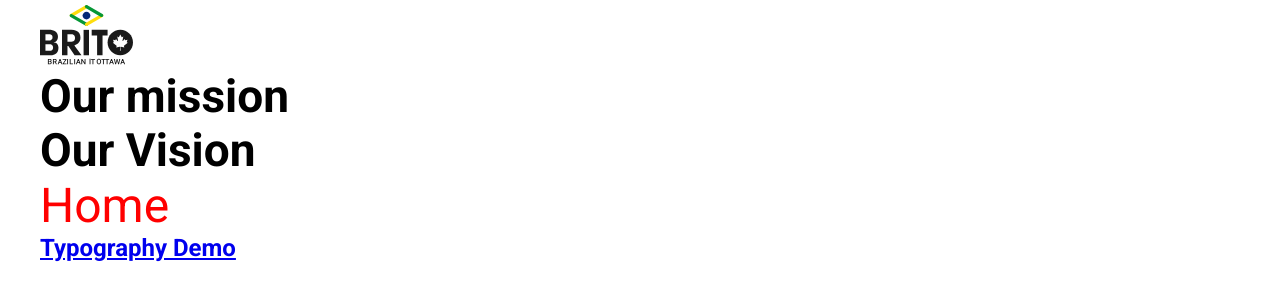
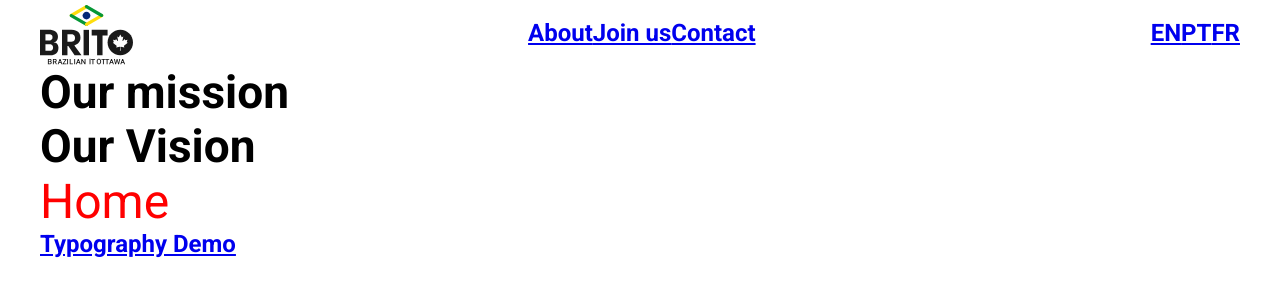
Before and after one commit to brito-ca/brito-website, a Next.js app: page / in a window 1280 px wide. Shown: the top 300 px of the page. Built offline with nearby package versions, Linux system fonts and the light colour scheme.

Commit message:
Added initial divs and align-items center

```diff
--- a/components/Header/Header.jsx
+++ b/components/Header/Header.jsx
@@ -1,10 +1,27 @@
 import Image from "next/image";
-import smallLogo from "../../public/images/logo-small.svg"
+import smallLogo from "../../public/images/logo-small.svg";
+import Link from "next/link";
 
 const Header = () => {
   return (
-    <div>
+    <div className="flex-row-space-between">
       <Image alt="logo small" src={smallLogo} />
+      <div>
+        <a href="#about">About</a>
+        <a href="#join-us">Join us</a>
+        <a href="#contact">Contact</a>
+      </div>
+      <div>
+        <Link href="/en/home" className="uppercase">
+          en
+        </Link>
+        <Link href="/pt/home" className="uppercase">
+          pt
+        </Link>
+        <Link href="/fr/home" className="uppercase">
+          fr
+        </Link>
+      </div>
     </div>
   );
 };
--- a/styles/globals.css
+++ b/styles/globals.css
@@ -243,6 +243,7 @@ button.outline:disabled {
   display: flex;
   flex-direction: row;
   flex-wrap: wrap;
+  align-items: center;
   justify-content: flex-start;
 }
 
@@ -250,6 +251,7 @@ button.outline:disabled {
   display: flex;
   flex-direction: row;
   flex-wrap: wrap;
+  align-items: center;
   justify-content: flex-end;
 }
 
@@ -257,6 +259,7 @@ button.outline:disabled {
   display: flex;
   flex-direction: row;
   flex-wrap: wrap;
+  align-items: center;
   justify-content: center;
 }
 
@@ -264,6 +267,7 @@ button.outline:disabled {
   display: flex;
   flex-direction: row;
   flex-wrap: wrap;
+  align-items: center;
   justify-content: space-between;
 }
 
@@ -271,6 +275,7 @@ button.outline:disabled {
   display: flex;
   flex-direction: row;
   flex-wrap: wrap;
+  align-items: center;
   justify-content: space-around;
 }
 
@@ -278,6 +283,7 @@ button.outline:disabled {
   display: flex;
   flex-direction: row;
   flex-wrap: wrap;
+  align-items: center;
   justify-content: space-evenly;
 }
 
```
